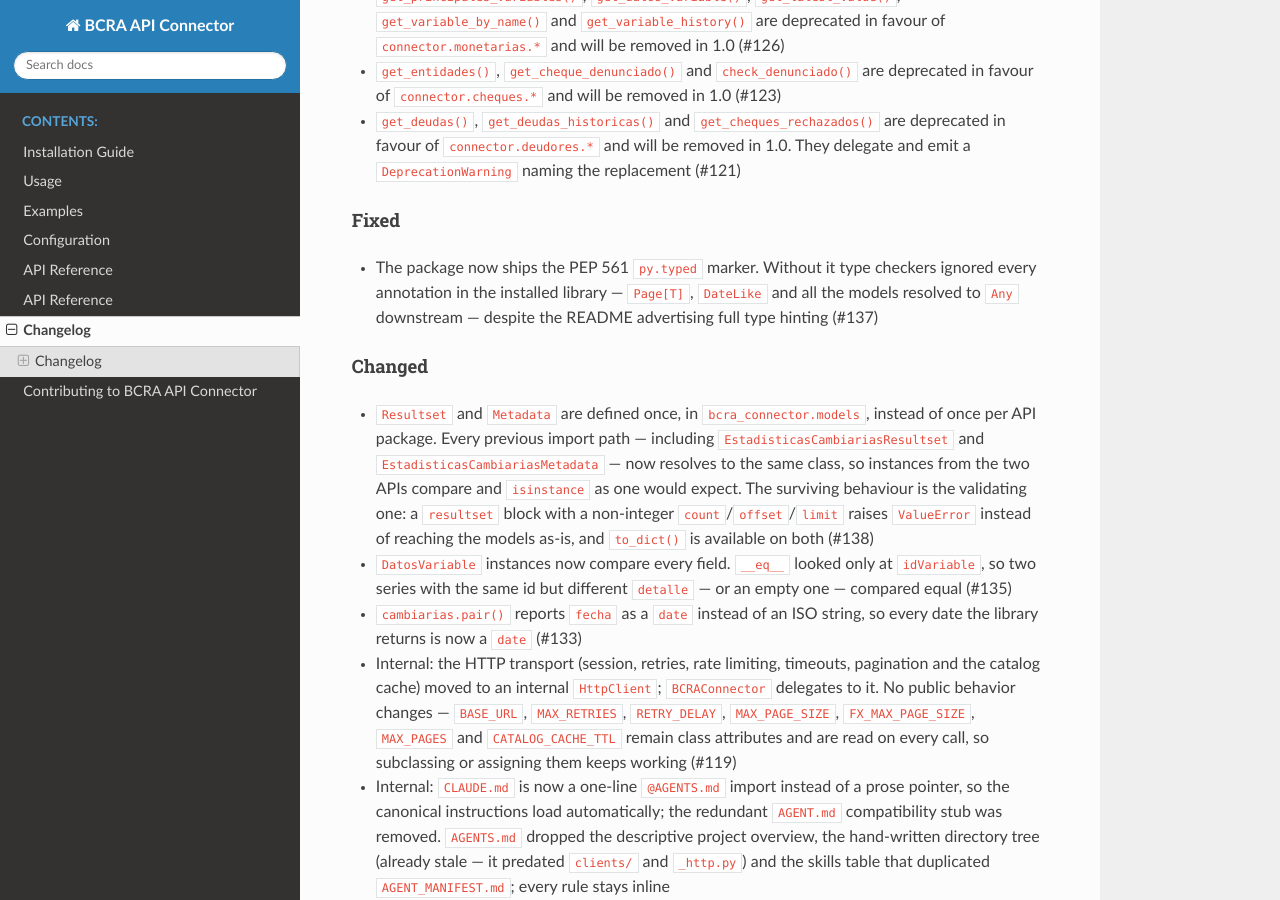
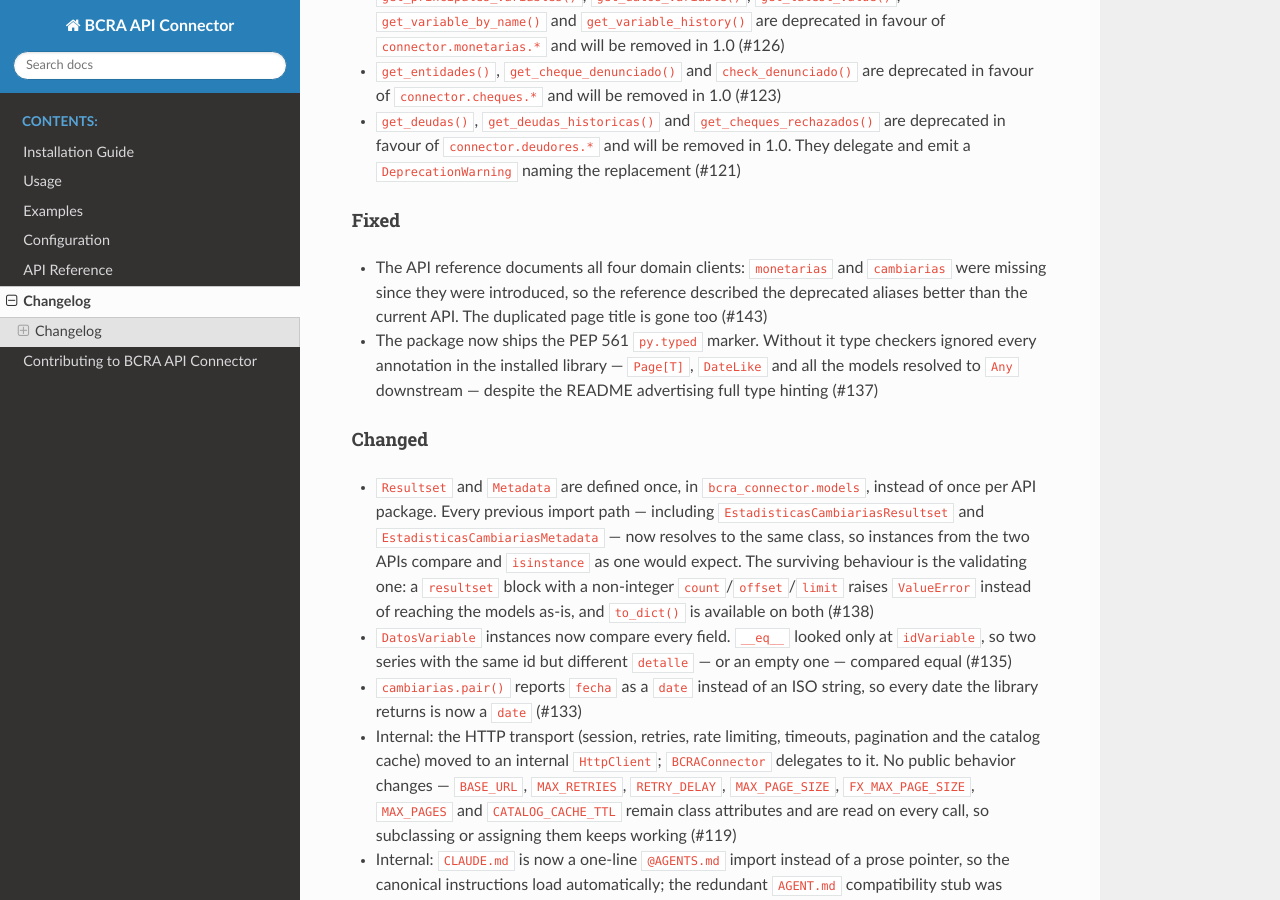
Before and after one commit to PPeitsch/bcra-connector, a Sphinx documentation site: the page built from docs/source/changelog.rst, in a window 1280 px wide and 900 px high, scrolled down 1615 px. Built offline with Sphinx 7.4.7 and the Read the Docs theme 3.1.0, drawn with Linux system fonts in a browser that asks for light colours; the version number could not be read and is left out.

Commit message:
[docs]: Document the four domain clients in the API reference
"Domain Clients" listed only cheques and deudores, so monetarias and
cambiarias — the two largest, list/series/latest/find/history and
currencies/quotations/latest/series/evolution/pair — had no page at all.
The reference described the deprecated aliases better than the API that
replaces them.

 - the four clients, in domain order, with a line on how they are reached
 - a note on BCRAConnector that its get_* methods are the deprecated ones
 - the page title, which was duplicated, appears once

Resolves: #143

Co-Authored-By: Claude Opus 5 <noreply@anthropic.com>

```diff
--- a/CHANGELOG.md
+++ b/CHANGELOG.md
@@ -70,6 +70,9 @@ and this project adheres to [Semantic Versioning](https://semver.org/spec/v2.0.0
   delegate and emit a `DeprecationWarning` naming the replacement (#121)
 
 ### Fixed
+- The API reference documents all four domain clients: `monetarias` and `cambiarias`
+  were missing since they were introduced, so the reference described the deprecated
+  aliases better than the current API. The duplicated page title is gone too (#143)
 - The package now ships the PEP 561 `py.typed` marker. Without it type checkers
   ignored every annotation in the installed library — `Page[T]`, `DateLike` and all
   the models resolved to `Any` downstream — despite the README advertising full type
```
Also changed, not shown: docs/source/api_reference.rst (+16 -6 lines).
